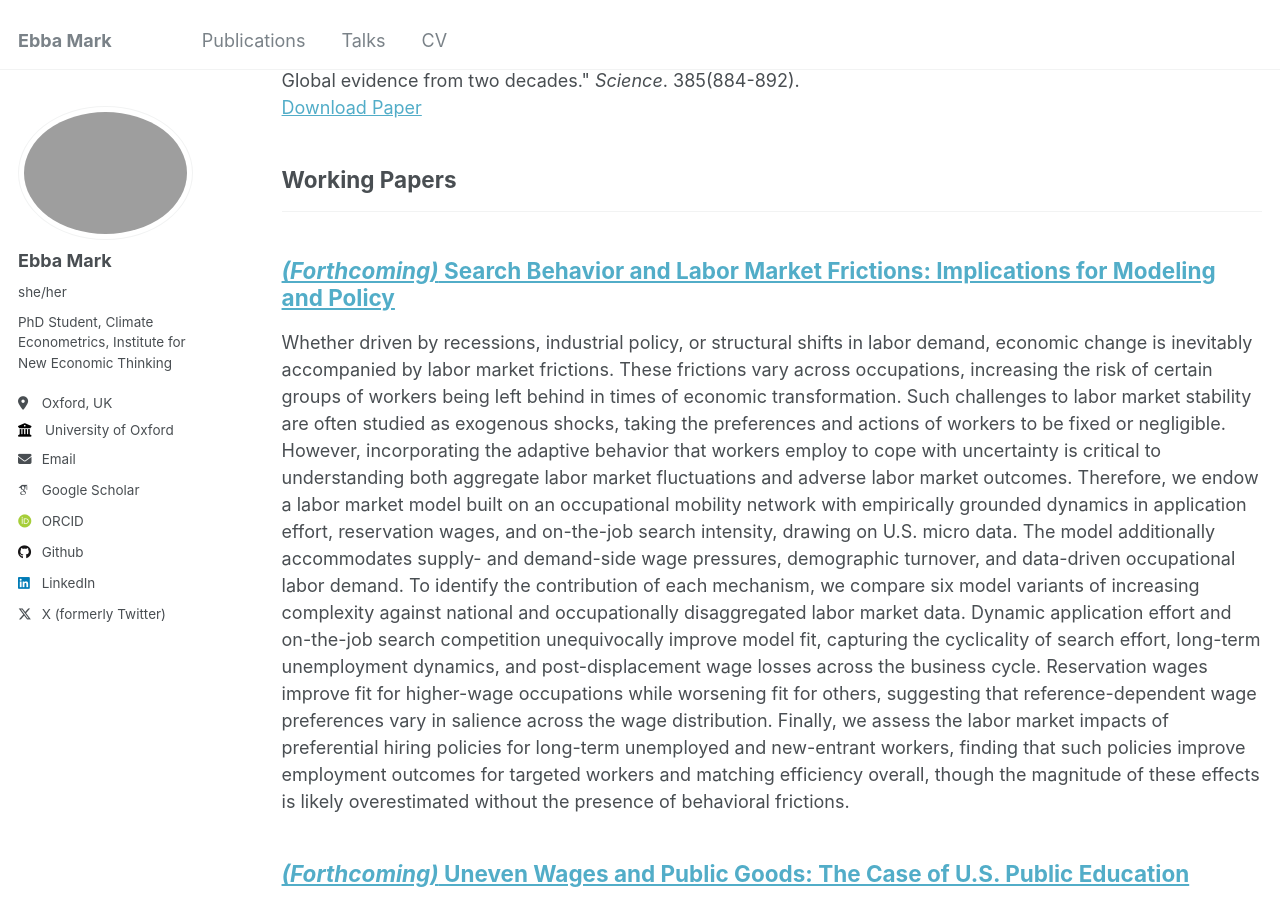
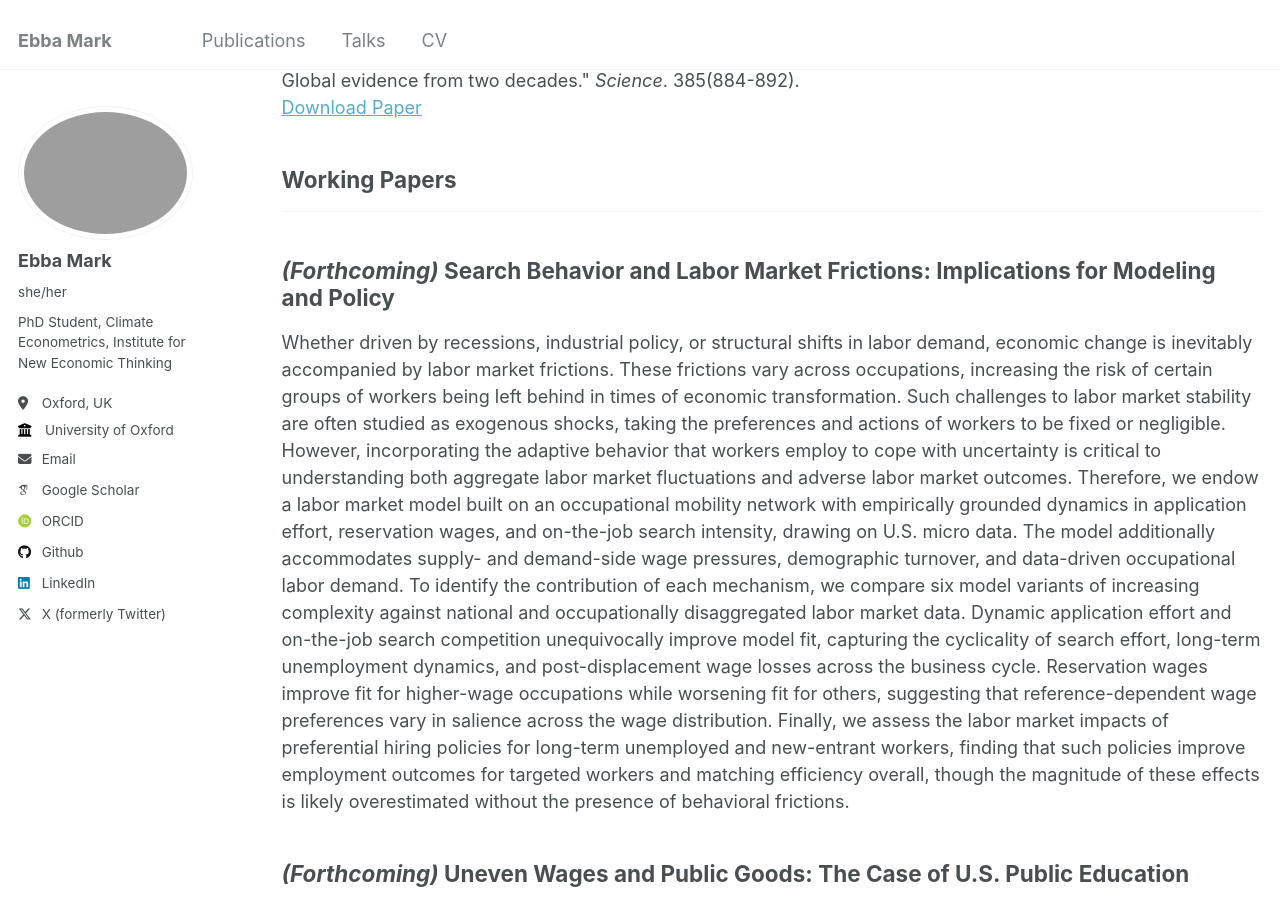
Before and after one commit to ebbam/ebba_website, a Jekyll site: the page built from _pages/publications.html, in a window 1280 px wide and 900 px high, scrolled down 1310 px. Built offline with Jekyll 4.4.1, drawn with Linux system fonts in a browser that asks for light colours; some web fonts are replaced.

Commit message:
no hyperlink if no url

```diff
--- a/_includes/archive-single.html
+++ b/_includes/archive-single.html
@@ -27,7 +27,11 @@
     {% endif %}
 
     <h2 class="archive__item-title" itemprop="headline">
-      {% if post.link %}
+      {% if post.collection == 'publications' and post.paperurl %}
+        <a href="{{ post.paperurl }}">{{ title }}</a>
+      {% elsif post.collection == 'publications' %}
+        {{ title }}
+      {% elsif post.link %}
         <a href="{{ post.link }}">{{ title }}</a> <a href="{{ base_path }}{{ post.url }}" rel="permalink"><i class="fa fa-link" aria-hidden="true" title="permalink"></i><span class="sr-only">Permalink</span></a>
       {% else %}
         <a href="{{ base_path }}{{ post.url }}" rel="permalink">{{ title }}</a>
```
